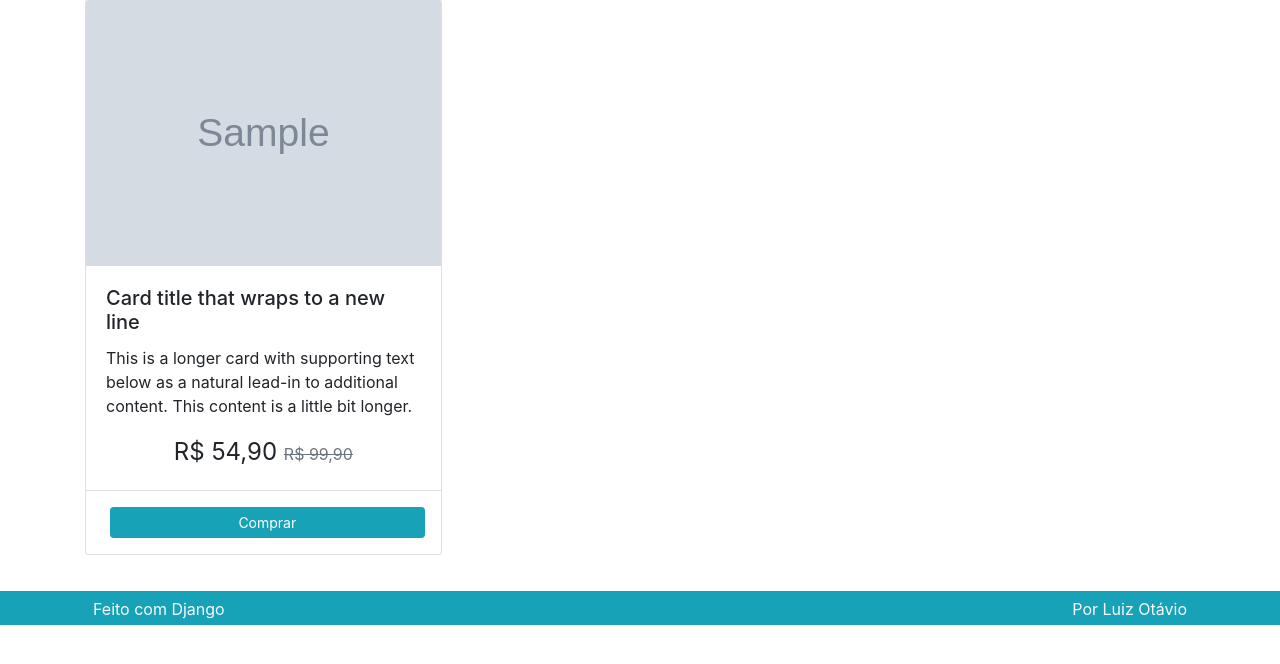
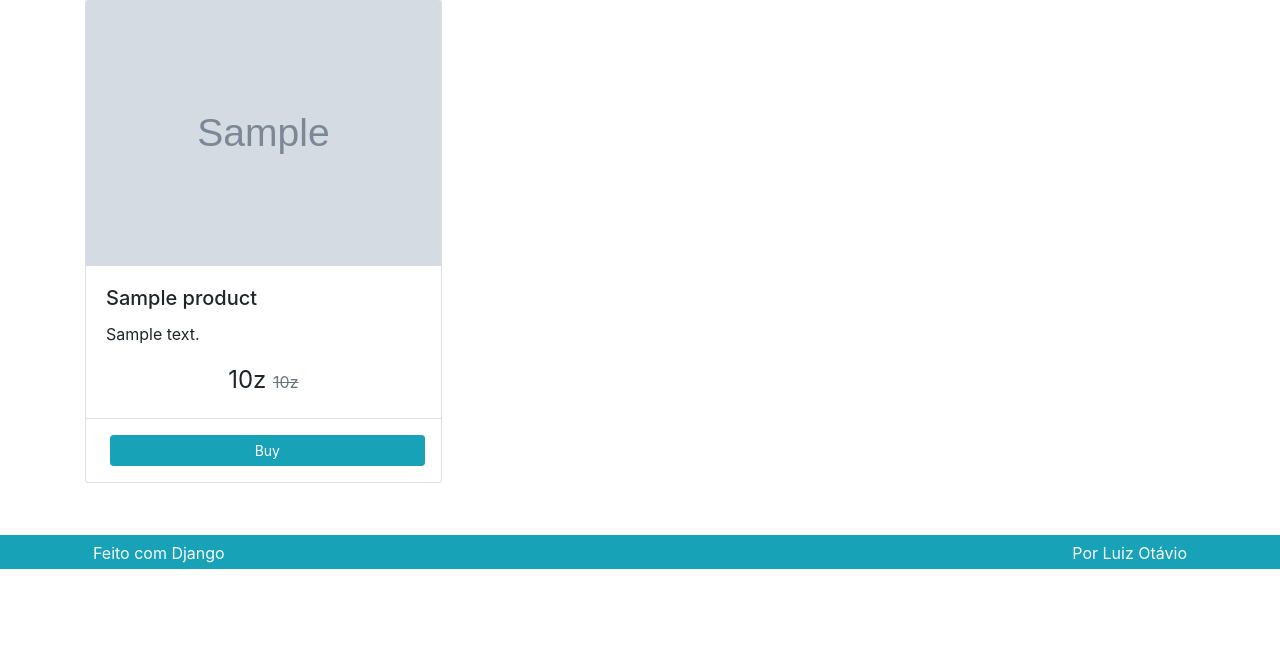
Before and after one commit to gaaiuss/mh-item-shop, a Django app: page / in a window 1280 px wide. Shown: the part 81-745 px from the top of the page. Run offline with Django 5.2, Linux system fonts and the light colour scheme; tables that the repository leaves empty hold one stand-in row (values such as "Sample post"); grey boxes marked "Sample" are stand-in pictures; parts of the project's set-up code (start-up, migrations or seed data) failed here and were passed over; some libraries are stand-ins or nearby versions.

Commit message:
fix: product view, pagination, format price

```diff
--- a/src/product/models.py
+++ b/src/product/models.py
@@ -3,6 +3,7 @@ from typing import Any
 from django.db import models
 from django.utils.text import slugify
 
+from utils.formatter import format_price
 from utils.images import resize_image
 
 
@@ -21,12 +22,12 @@ class Product(models.Model):
     )
 
     def get_fomatted_market_price(self) -> str:
-        return f"{self.market_price}z"
+        return format_price(self.market_price)
 
     get_fomatted_market_price.short_description = "Price"  # type: ignore
 
     def get_fomatted_promo_market_price(self) -> str:
-        return f"{self.promo_market_price}z"
+        return format_price(self.promo_market_price)
 
     get_fomatted_promo_market_price.short_description = "Promo Price"  # type: ignore
 
--- a/src/product/templates/product/list.html
+++ b/src/product/templates/product/list.html
@@ -1,4 +1,5 @@
 {% extends "base.html" %}
+{% load shop_filters %}
 {% block content %}
   <main class="container mt-4 mb-4">
         <div class="row">
@@ -16,22 +17,23 @@
                       {% endif %}
 
                         <div class="card-body">
-                            <h5 class="card-title">Card title that wraps to a new line</h5>
-                            <p class="card-text">This is a longer card with supporting text below as a natural lead-in
-                                to additional content. This content is a little bit longer.</p>
+                            <h5 class="card-title">{{ product.name }}</h5>
+                            <p class="card-text">{{ product.short_description }}</p>
                             <div class="container product-price-block text-center">
-                                <span class="product-price">
-                                    R$ 54,90
-                                </span>
-                                <span class="product-old-price text-muted">
-                                    R$ 99,90
-                                </span>
+
+                                {% if product.promo_market_price %}
+                                    <span class="product-price">{{ product.promo_market_price | format_price }}</span>
+                                    <span class="product-old-price text-muted">{{ product.market_price | format_price }}</span>
+                                {% else %}
+                                    <span class="product-price">{{ product.market_price | format_price }}</span>
+                                {% endif %}
+
                             </div>
                         </div>
                         <div class="card-footer bg-transparent border-top-light-custom text-center">
-                            <a href="post.html" class="btn btn-primary btn-sm m-1 btn-block">
+                            <a href="{{ product.slug }}" class="btn btn-primary btn-sm m-1 btn-block">
                                 <i class="fa fa-shopping-cart" aria-hidden="true"></i>
-                                Comprar
+                                Buy
                             </a>
                         </div>
                     </div>
@@ -41,5 +43,10 @@
                 </div>
             </div>
         </div>
+        <div class="row mt-3">
+            <div class="col">
+                {% include 'partials/_pagination.html' %}
+            </div>
+        </div>
     </main>
 {% endblock content %}
--- /dev/null
+++ b/src/product/templatetags/shop_filters.py
@@ -0,0 +1,10 @@
+from django.template import Library
+
+from utils import formatter
+
+register = Library()
+
+
+@register.filter
+def format_price(price: int) -> str:
+    return formatter.format_price(price)
--- a/src/product/views.py
+++ b/src/product/views.py
@@ -6,11 +6,14 @@ from django.views.generic import ListView
 
 from product.models import Product
 
+PER_PAGE = 9
+
 
 class ProductList(ListView):
     model = Product
     template_name = "product/list.html"
     context_object_name = "products"
+    paginate_by = PER_PAGE
 
 
 class ProductDetail(View):
--- /dev/null
+++ b/src/utils/formatter.py
@@ -0,0 +1,2 @@
+def format_price(price: int) -> str:
+    return f"{price}z"
```
Also changed, not shown: src/templates/partials/_messages.html (added, +8 -0 lines), src/templates/partials/_pagination.html (added, +37 -0 lines).
